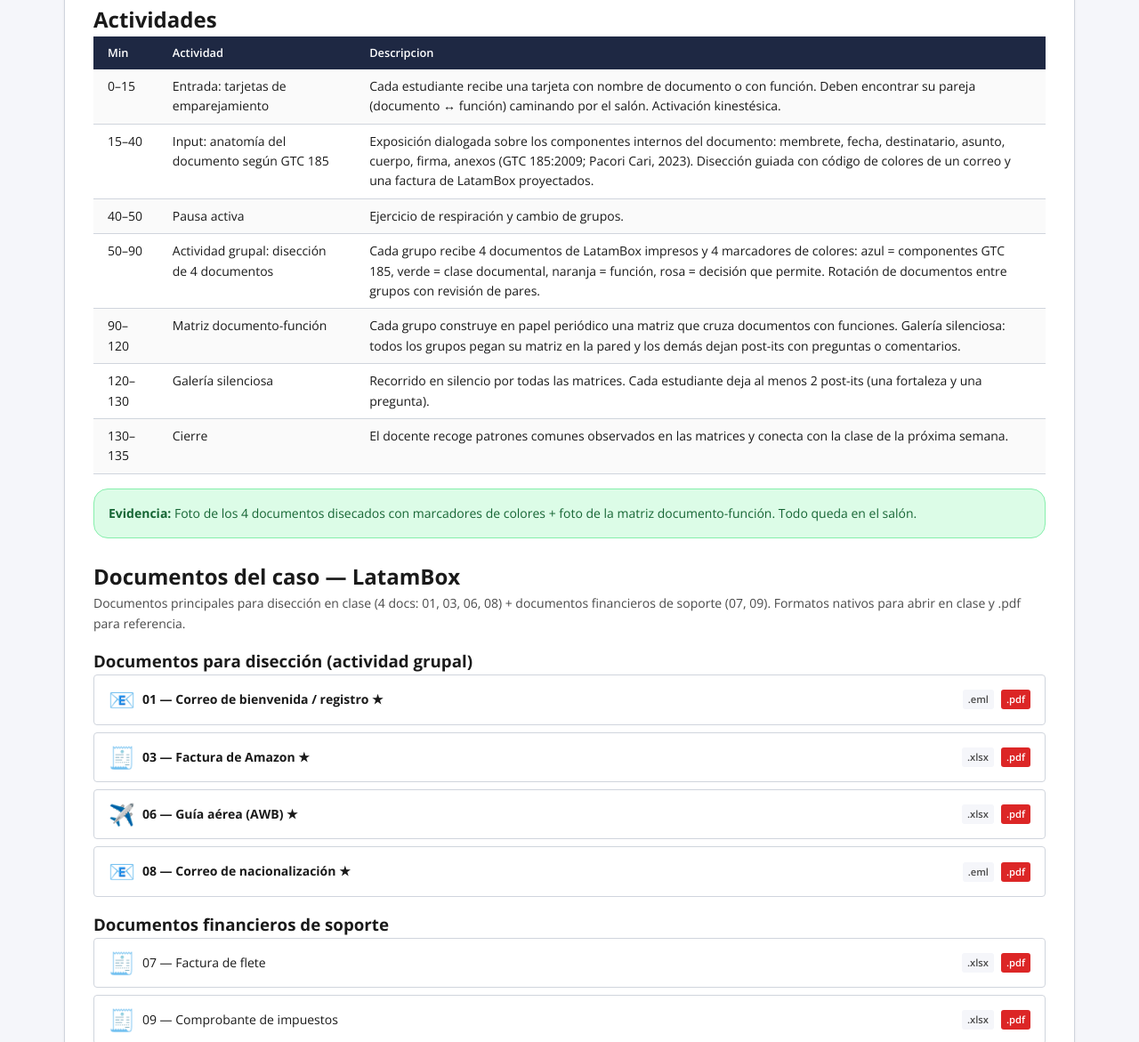
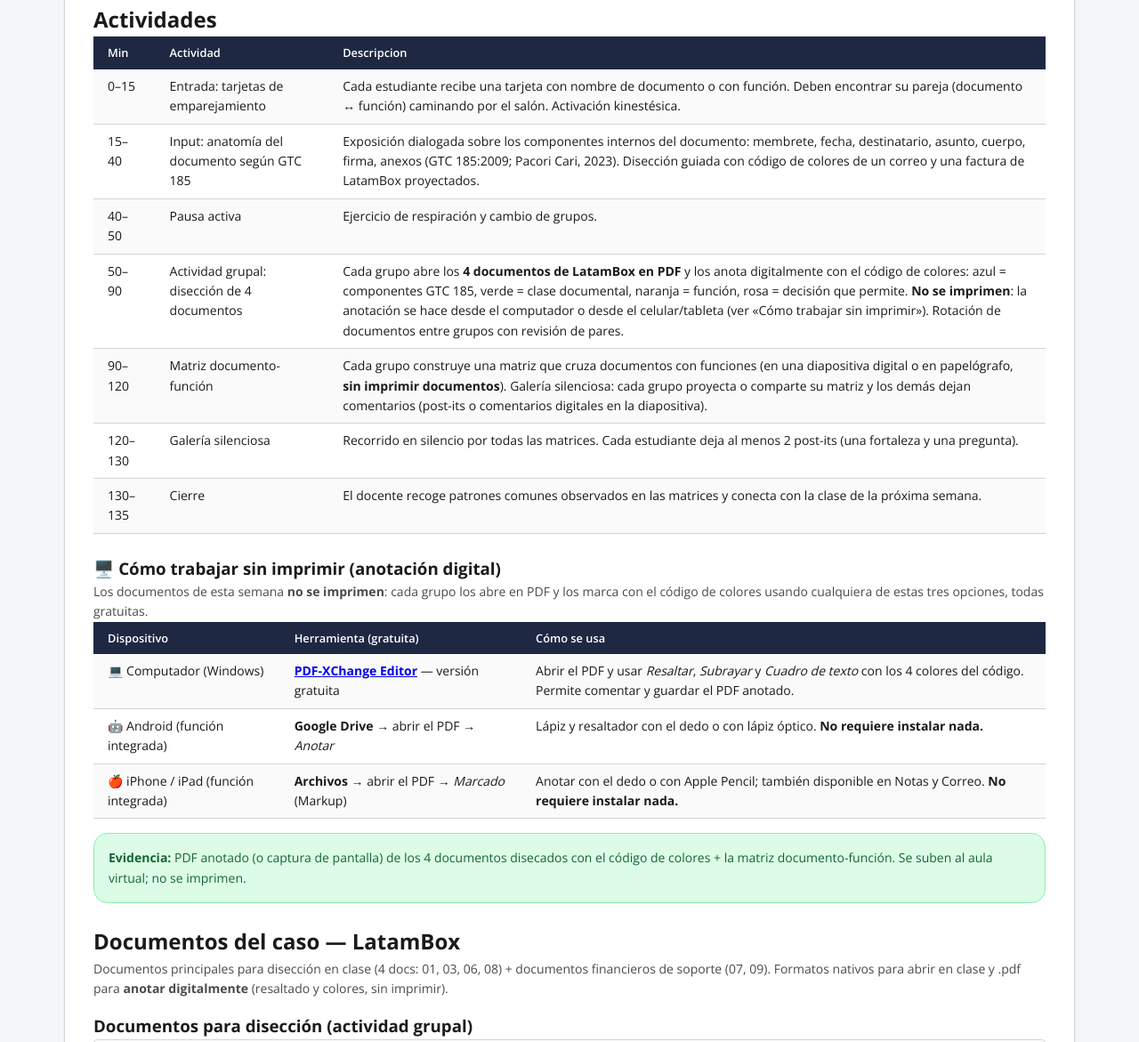
Before and after one commit to dfdomin/adm18-material, a website: page semana-03/index.html in a window 1280 px wide. Shown: the part 3886-5057 px from the top of the page at 89% size. Drawn offline with nearby package versions, Linux system fonts and the light colour scheme.

Commit message:
feat(semana-03): actividades con anotacion digital en lugar de documentos impresos

```diff
--- a/semana-03/index.html
+++ b/semana-03/index.html
@@ -231,12 +231,12 @@
    <tr>
      <td>50–90</td>
      <td>Actividad grupal: disección de 4 documentos</td>
-     <td>Cada grupo recibe 4 documentos de LatamBox impresos y 4 marcadores de colores: azul = componentes GTC 185, verde = clase documental, naranja = función, rosa = decisión que permite. Rotación de documentos entre grupos con revisión de pares.</td>
+     <td>Cada grupo abre los <strong>4 documentos de LatamBox en PDF</strong> y los anota digitalmente con el código de colores: azul = componentes GTC 185, verde = clase documental, naranja = función, rosa = decisión que permite. <strong>No se imprimen</strong>: la anotación se hace desde el computador o desde el celular/tableta (ver «Cómo trabajar sin imprimir»). Rotación de documentos entre grupos con revisión de pares.</td>
    </tr>
    <tr>
      <td>90–120</td>
      <td>Matriz documento-función</td>
-     <td>Cada grupo construye en papel periódico una matriz que cruza documentos con funciones. Galería silenciosa: todos los grupos pegan su matriz en la pared y los demás dejan post-its con preguntas o comentarios.</td>
+     <td>Cada grupo construye una matriz que cruza documentos con funciones (en una diapositiva digital o en papelógrafo, <strong>sin imprimir documentos</strong>). Galería silenciosa: cada grupo proyecta o comparte su matriz y los demás dejan comentarios (post-its o comentarios digitales en la diapositiva).</td>
    </tr>
    <tr>
      <td>120–130</td>
@@ -251,12 +251,34 @@
  </table>
  </div>
 
+ <h3 style="margin-top:var(--space-lg)">🖥️ Cómo trabajar sin imprimir (anotación digital)</h3>
+ <p style="font-size:var(--font-size-sm);color:var(--text-secondary)">Los documentos de esta semana <strong>no se imprimen</strong>: cada grupo los abre en PDF y los marca con el código de colores usando cualquiera de estas tres opciones, todas gratuitas.</p>
+ <div class="table-responsive">
+ <table>
+   <tr><th>Dispositivo</th><th>Herramienta (gratuita)</th><th>Cómo se usa</th></tr>
+   <tr>
+     <td>💻 Computador (Windows)</td>
+     <td><a href="https://www.pdf-xchange.com/product/downloads/enduser/pdf-xchange-editor" target="_blank" rel="noopener"><strong>PDF-XChange Editor</strong></a> — versión gratuita</td>
+     <td>Abrir el PDF y usar <em>Resaltar</em>, <em>Subrayar</em> y <em>Cuadro de texto</em> con los 4 colores del código. Permite comentar y guardar el PDF anotado.</td>
+   </tr>
+   <tr>
+     <td>🤖 Android (función integrada)</td>
+     <td><strong>Google Drive</strong> → abrir el PDF → <em>Anotar</em></td>
+     <td>Lápiz y resaltador con el dedo o con lápiz óptico. <strong>No requiere instalar nada.</strong></td>
+   </tr>
+   <tr>
+     <td>🍎 iPhone / iPad (función integrada)</td>
+     <td><strong>Archivos</strong> → abrir el PDF → <em>Marcado</em> (Markup)</td>
+     <td>Anotar con el dedo o con Apple Pencil; también disponible en Notas y Correo. <strong>No requiere instalar nada.</strong></td>
+   </tr>
+ </table>
+ </div>
  <div class="alert alert-success" style="margin-top:var(--space-md)">
-   <strong>Evidencia:</strong> Foto de los 4 documentos disecados con marcadores de colores + foto de la matriz documento-función. Todo queda en el salón.
+   <strong>Evidencia:</strong> PDF anotado (o captura de pantalla) de los 4 documentos disecados con el código de colores + la matriz documento-función. Se suben al aula virtual; no se imprimen.
  </div>
 
  <h2 style="margin-top:var(--space-lg)">Documentos del caso — LatamBox</h2>
- <p style="font-size:var(--font-size-sm);color:var(--text-secondary)">Documentos principales para disección en clase (4 docs: 01, 03, 06, 08) + documentos financieros de soporte (07, 09). Formatos nativos para abrir en clase y .pdf para referencia.</p>
+ <p style="font-size:var(--font-size-sm);color:var(--text-secondary)">Documentos principales para disección en clase (4 docs: 01, 03, 06, 08) + documentos financieros de soporte (07, 09). Formatos nativos para abrir en clase y .pdf para <strong>anotar digitalmente</strong> (resaltado y colores, sin imprimir).</p>
 
  <h3 style="margin-top:var(--space-md)">Documentos para disección (actividad grupal)</h3>
  <ul class="doc-list">
```
Also changed, not shown: semana-03/guia-docente.html (+13 -6 lines).
